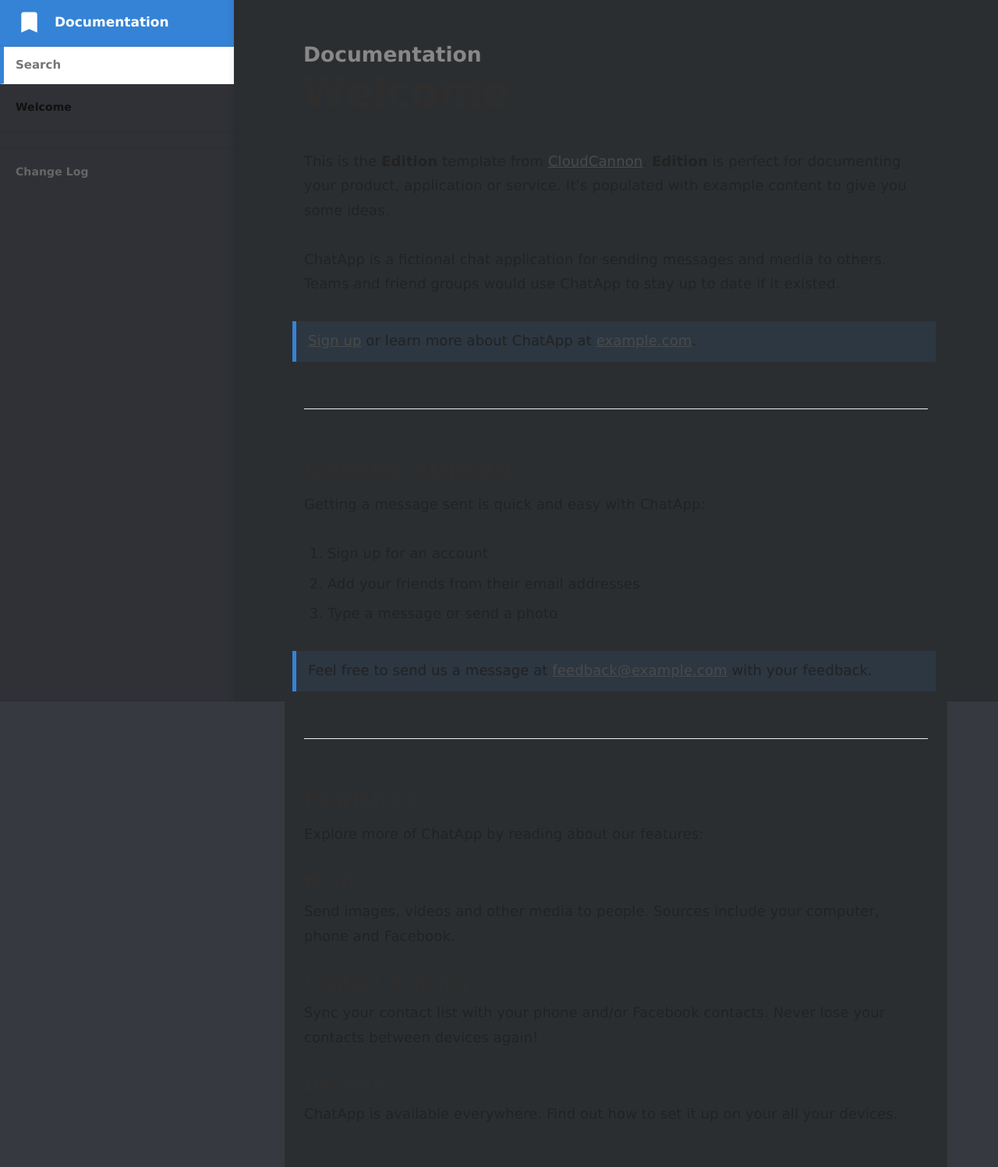
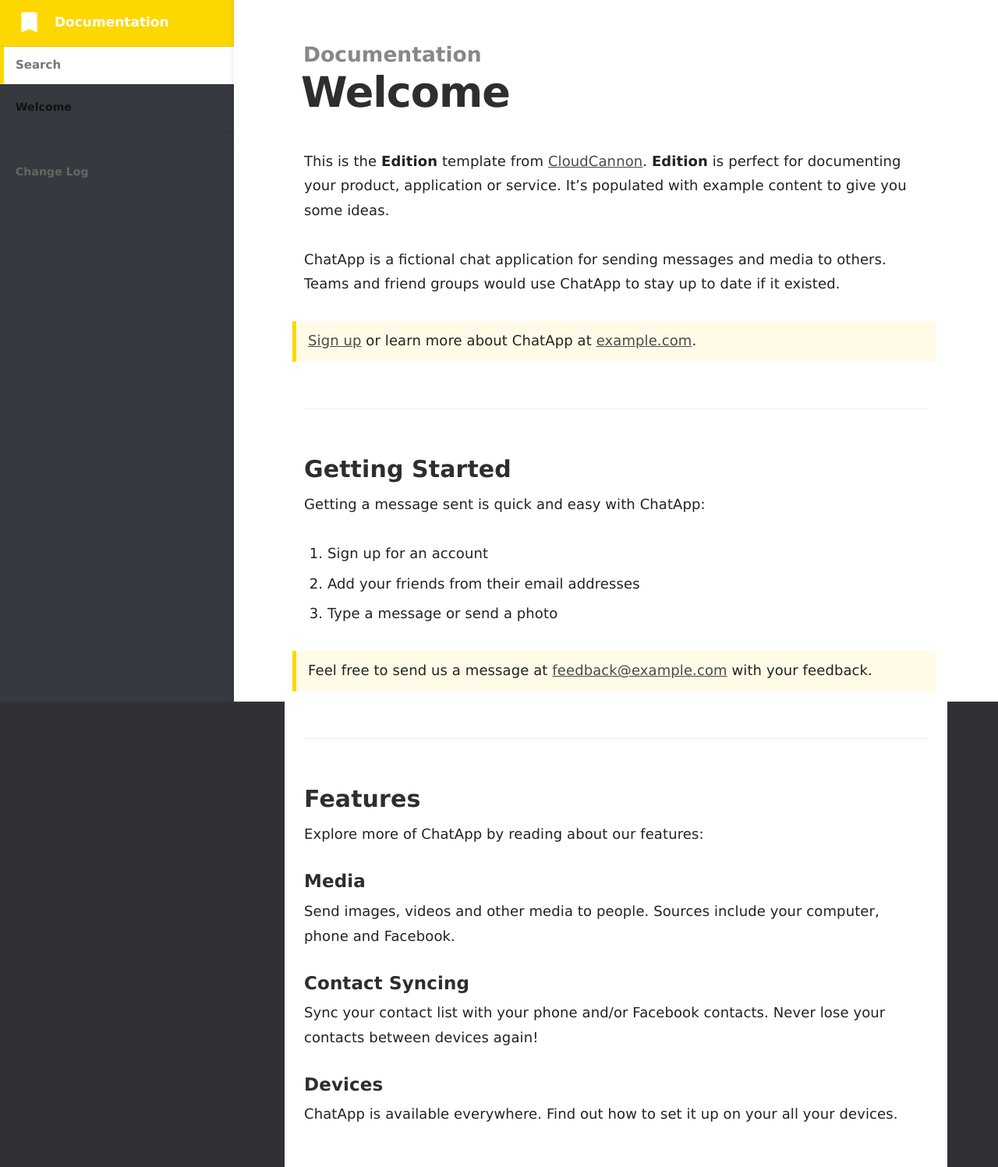
Before and after one commit to MidasTouch-MT/MidasTouch-MT.github.io, a Jekyll site: the page built from index.md, in a window 1280 px wide. Shown: the whole page at 78% size. Built offline with Jekyll 4.4.1, drawn with Linux system fonts in a browser that asks for light colours.

Commit message:
fix colors

```diff
--- a/css/main.scss
+++ b/css/main.scss
@@ -4,18 +4,18 @@ sitemap: false
 ---
 
 $baseurl: "{{ site.baseurl }}";
-$body-background-color: #36393f;
+$body-background-color: #2f3136;
 
 $content-max-width: 800px;
 $content-color: #222;
-$content-background-color: #2B2E31;
+$content-background-color: #ffffff;
 
-$brand-colour: #3583d6;
+$brand-colour: #fdd700;
 $brand-colour-light: mix($brand-colour, $content-background-color, 10%);
 
 $nav-header-background-color: $brand-colour;
 $nav-header-height: 60px;
-$nav-background-color: #2f3136;
+$nav-background-color: #36393f;
 $nav-width: 300px;
 
 $space: 20px;
```
